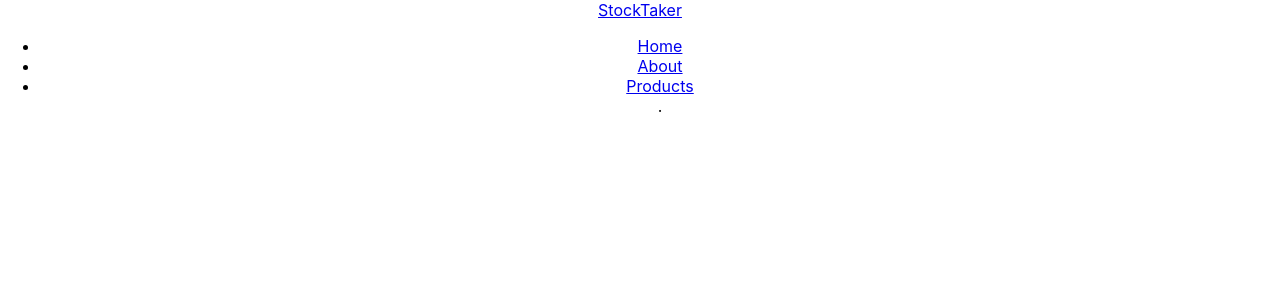
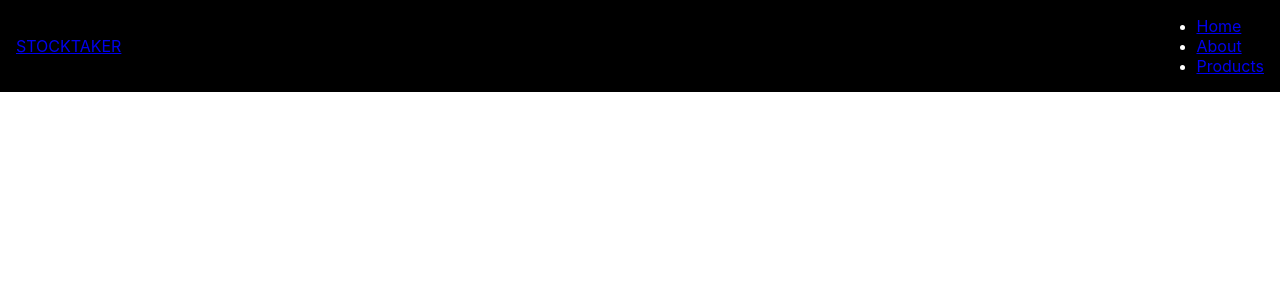
Before and after one commit to danmaraba/stocktaker, a React (Create React App) app: page / in a window 1280 px wide. Shown: the top 300 px of the page. Built offline with nearby package versions, Linux system fonts and the light colour scheme.

Commit message:
changed the background color of the nav

```diff
--- a/src/App.css
+++ b/src/App.css
@@ -1,38 +1,27 @@
-.App {
-  text-align: center;
+body{
+  margin: 0;
 }
 
-.App-logo {
-  height: 40vmin;
-  pointer-events: none;
+.nav{
+  background-color: black;
+  color:white;
+  display: flex;
+  align-items: center;
+  justify-content: space-between;
+  padding: 0 1rem;
+  gap:2rem;
+
 }
 
-@media (prefers-reduced-motion: no-preference) {
-  .App-logo {
-    animation: App-logo-spin infinite 20s linear;
-  }
+/* .nav a{
+  text-decoration: none;
+  color: inherit;
 }
 
-.App-header {
-  background-color: #282c34;
-  min-height: 100vh;
-  display: flex;
-  flex-direction: column;
-  align-items: center;
-  justify-content: center;
-  font-size: calc(10px + 2vmin);
-  color: white;
+.nav ul{
+  list-style: none;
 }
 
-.App-link {
-  color: #61dafb;
-}
-
-@keyframes App-logo-spin {
-  from {
-    transform: rotate(0deg);
-  }
-  to {
-    transform: rotate(360deg);
-  }
-}
+.site-title{
+  font-size: x-large;
+} */
--- a/src/Navbar.js
+++ b/src/Navbar.js
@@ -2,14 +2,13 @@
 
 function Navbar() {
   return <nav className="nav">
-    <a href="/" className="site-title">StockTaker</a>
+    <a href="/" className="site-title">STOCKTAKER</a>
     <ul>
       <li><a href="/Home">Home</a></li>
       <li><a href="/About">About</a></li>
-      <li><a href="/Products">Products</a></li>.
+      <li><a href="/Products">Products</a></li>
     </ul>
-
-  </nav>;
+  </nav>
 }
 
 export default Navbar;
```
